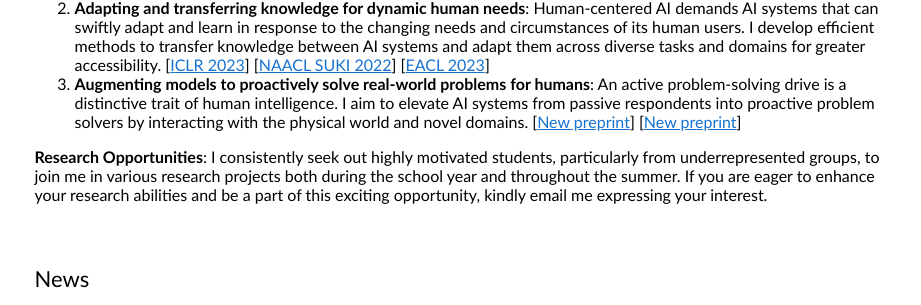
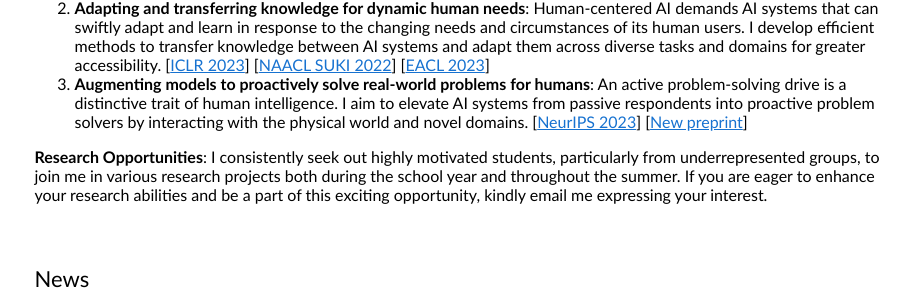
Before and after one commit to zhenwang9102/zhenwang9102.github.io, a Jekyll site: the page built from _posts/2019-06-02-venue.markdown, in a window 1280 px wide and 900 px high, scrolled down 531 px. Shown: the part 148-453 px from the top of the window, without its empty margins (178-1099 px from the left). Built offline with Jekyll 4.4.1, drawn with Linux system fonts in a browser that asks for light colours.

Commit message:
Update default.html

```diff
--- a/_layouts/default.html
+++ b/_layouts/default.html
@@ -92,7 +92,7 @@
                 <li>
                   <b>Augmenting models to proactively solve real-world problems for humans</b>:
                   An active problem-solving drive is a distinctive trait of human intelligence. I aim to elevate AI systems from passive respondents into proactive problem solvers by interacting with the physical world and novel domains.
-                  [<a style="text-decoration:underline;" href="https://arxiv.org/abs/2305.11554">New preprint</a>]
+                  [<a style="text-decoration:underline;" href="https://arxiv.org/abs/2305.11554">NeurIPS 2023</a>]
                   [<a style="text-decoration:underline;" href="https://arxiv.org/abs/2305.14992">New preprint</a>]
                 </li>
               </ol>
```
